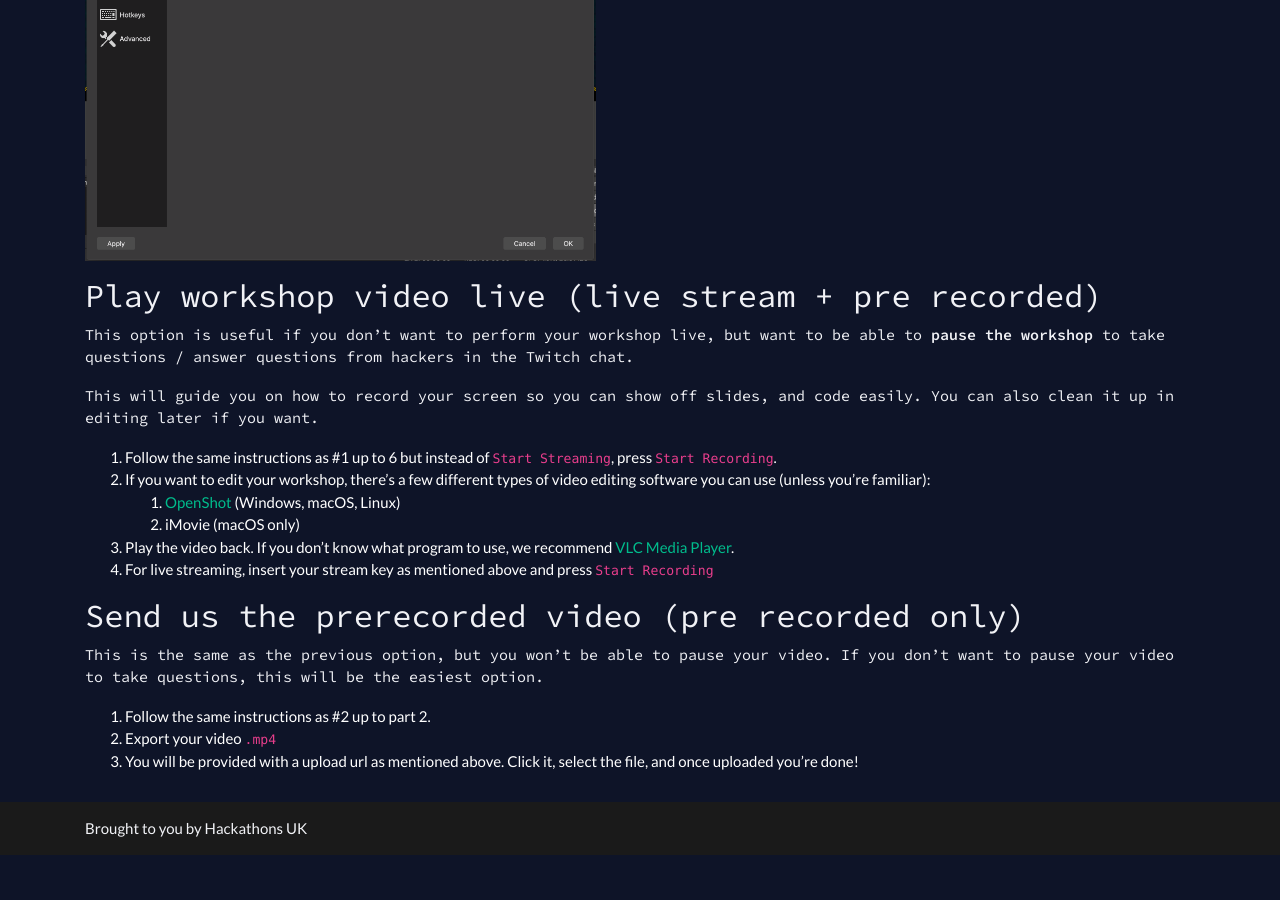
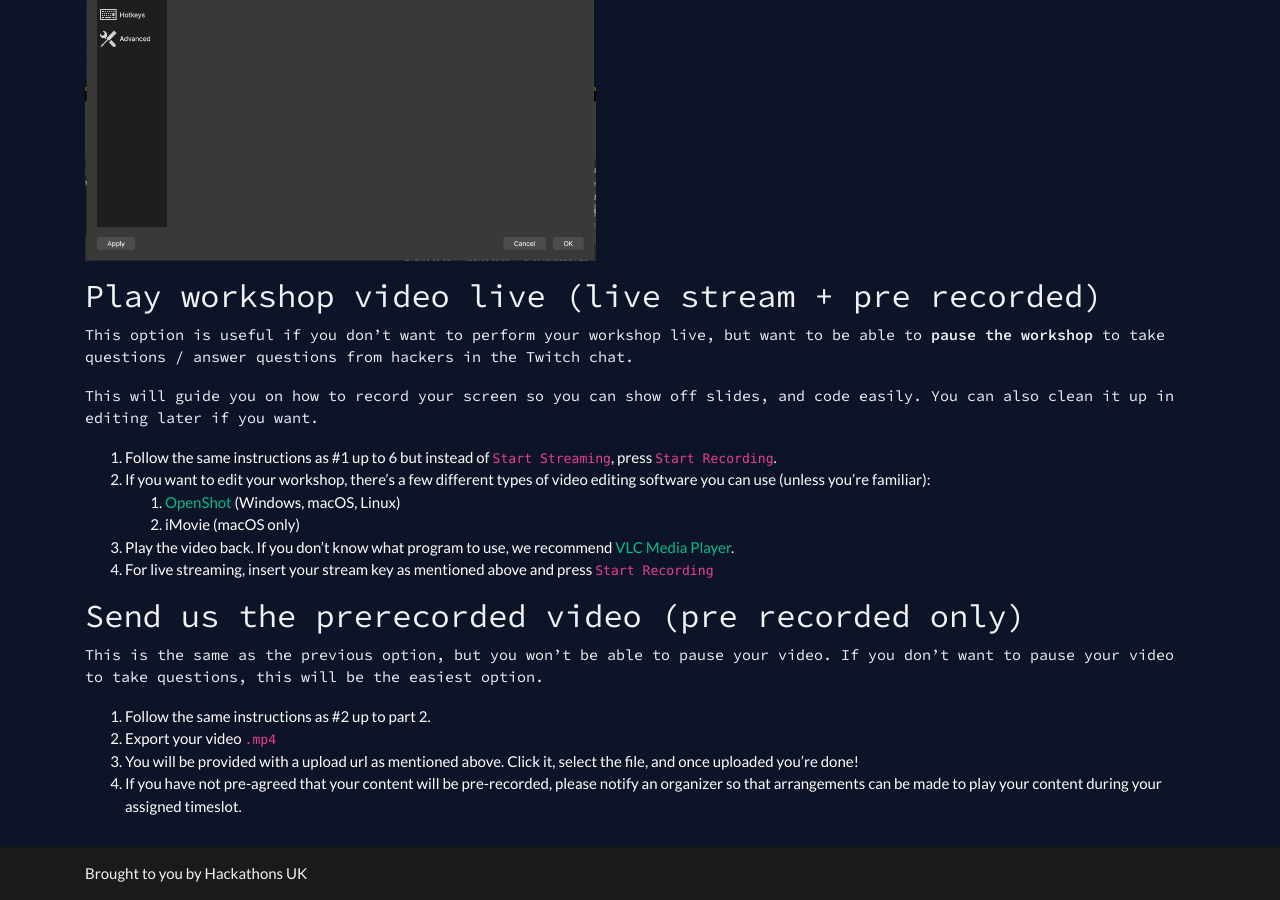
Before and after one commit to HackQuarantine/hq-website, a Jekyll site: the page built from workshops.md, in a window 1280 px wide and 900 px high, scrolled down 818 px. Built offline with Jekyll 4.4.1, drawn with Linux system fonts in a browser that asks for light colours; nearby versions of some CDN libraries; before the commit the page ends 1673 px from its top, so only the background shows below that.

Commit message:
Update workshops.md

```diff
--- a/workshops.md
+++ b/workshops.md
@@ -56,3 +56,4 @@ This is the same as the previous option, but you won't be able to pause your vid
 1. Follow the same instructions as #2 up to part 2.
 2. Export your video `.mp4`
 3. You will be provided with a upload url as mentioned above. Click it, select the file, and once uploaded you're done!
+4. If you have not pre-agreed that your content will be pre-recorded, please notify an organizer so that arrangements can be made to play your content during your assigned timeslot.
```
